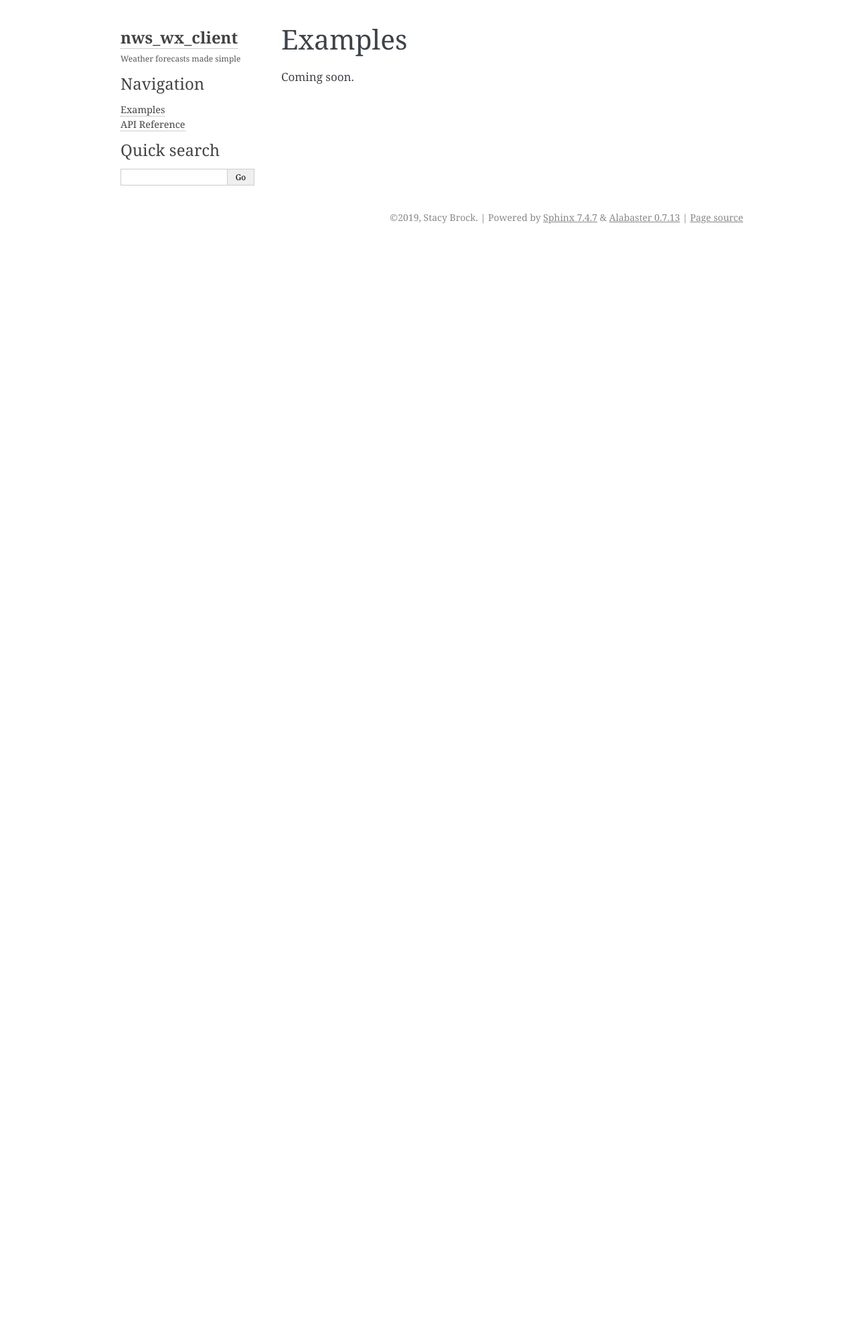
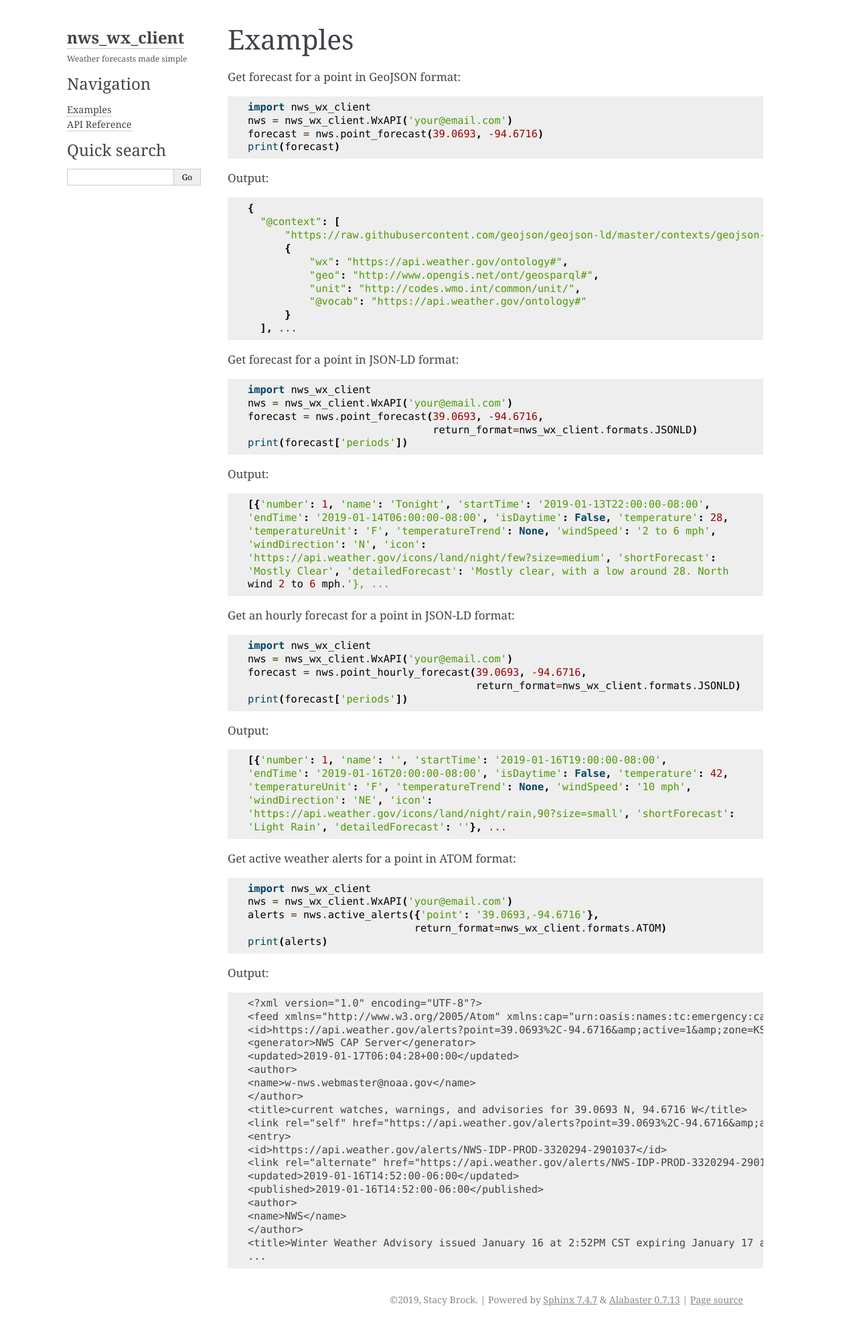
Before and after one commit to stacybrock/nwswx, a Sphinx documentation site: the page built from docs/examples.rst, in a window 1280 px wide. Shown: the whole page at 67% size. Built offline with Sphinx 7.4.7, drawn with Linux system fonts in a browser that asks for light colours; before the commit the page ends 900 px from its top, so only the background shows below that.

Commit message:
Use format helper instead of constants

```diff
--- a/docs/_static/custom.css
+++ b/docs/_static/custom.css
@@ -1,3 +1,7 @@
+div.document {
+    width: 1100px;
+}
+
 div.sphinxsidebar {
     font-size: 12px;
 }
--- a/docs/examples.rst
+++ b/docs/examples.rst
@@ -1,4 +1,88 @@
 Examples
 ========
 
-Coming soon.
+Get forecast for a point in GeoJSON format::
+
+  import nws_wx_client
+  nws = nws_wx_client.WxAPI('your@email.com')
+  forecast = nws.point_forecast(39.0693, -94.6716)
+  print(forecast)
+
+Output::
+
+  {
+    "@context": [
+        "https://raw.githubusercontent.com/geojson/geojson-ld/master/contexts/geojson-base.jsonld",
+        {
+            "wx": "https://api.weather.gov/ontology#",
+            "geo": "http://www.opengis.net/ont/geosparql#",
+            "unit": "http://codes.wmo.int/common/unit/",
+            "@vocab": "https://api.weather.gov/ontology#"
+        }
+    ], ...
+
+Get forecast for a point in JSON-LD format::
+
+  import nws_wx_client
+  nws = nws_wx_client.WxAPI('your@email.com')
+  forecast = nws.point_forecast(39.0693, -94.6716,
+                                return_format=nws_wx_client.formats.JSONLD)
+  print(forecast['periods'])
+
+Output::
+
+  [{'number': 1, 'name': 'Tonight', 'startTime': '2019-01-13T22:00:00-08:00',
+  'endTime': '2019-01-14T06:00:00-08:00', 'isDaytime': False, 'temperature': 28,
+  'temperatureUnit': 'F', 'temperatureTrend': None, 'windSpeed': '2 to 6 mph',
+  'windDirection': 'N', 'icon':
+  'https://api.weather.gov/icons/land/night/few?size=medium', 'shortForecast':
+  'Mostly Clear', 'detailedForecast': 'Mostly clear, with a low around 28. North
+  wind 2 to 6 mph.'}, ...
+
+Get an hourly forecast for a point in JSON-LD format::
+
+  import nws_wx_client
+  nws = nws_wx_client.WxAPI('your@email.com')
+  forecast = nws.point_hourly_forecast(39.0693, -94.6716,
+                                       return_format=nws_wx_client.formats.JSONLD)
+  print(forecast['periods'])
+
+Output::
+
+  [{'number': 1, 'name': '', 'startTime': '2019-01-16T19:00:00-08:00',
+  'endTime': '2019-01-16T20:00:00-08:00', 'isDaytime': False, 'temperature': 42,
+  'temperatureUnit': 'F', 'temperatureTrend': None, 'windSpeed': '10 mph',
+  'windDirection': 'NE', 'icon':
+  'https://api.weather.gov/icons/land/night/rain,90?size=small', 'shortForecast':
+  'Light Rain', 'detailedForecast': ''}, ...
+
+Get active weather alerts for a point in ATOM format::
+
+  import nws_wx_client
+  nws = nws_wx_client.WxAPI('your@email.com')
+  alerts = nws.active_alerts({'point': '39.0693,-94.6716'},
+                             return_format=nws_wx_client.formats.ATOM)
+  print(alerts)
+
+Output::
+
+  <?xml version="1.0" encoding="UTF-8"?>
+  <feed xmlns="http://www.w3.org/2005/Atom" xmlns:cap="urn:oasis:names:tc:emergency:cap:1.2">
+  <id>https://api.weather.gov/alerts?point=39.0693%2C-94.6716&amp;active=1&amp;zone=KSZ104%2CKSC209</id>
+  <generator>NWS CAP Server</generator>
+  <updated>2019-01-17T06:04:28+00:00</updated>
+  <author>
+  <name>w-nws.webmaster@noaa.gov</name>
+  </author>
+  <title>current watches, warnings, and advisories for 39.0693 N, 94.6716 W</title>
+  <link rel="self" href="https://api.weather.gov/alerts?point=39.0693%2C-94.6716&amp;active=1&amp;zone=KSZ104%2CKSC209"/>
+  <entry>
+  <id>https://api.weather.gov/alerts/NWS-IDP-PROD-3320294-2901037</id>
+  <link rel="alternate" href="https://api.weather.gov/alerts/NWS-IDP-PROD-3320294-2901037"/>
+  <updated>2019-01-16T14:52:00-06:00</updated>
+  <published>2019-01-16T14:52:00-06:00</published>
+  <author>
+  <name>NWS</name>
+  </author>
+  <title>Winter Weather Advisory issued January 16 at 2:52PM CST expiring January 17 at 9:00AM CST by NWS Kansas City/Pleasant HIll MO</title>
+  ...
--- a/nws_wx_client/__init__.py
+++ b/nws_wx_client/__init__.py
@@ -1,6 +1,8 @@
-"""A simple Python 3 client for the NOAA NWS Wx Forecast API"""
+"""A Python 3 client for the NOAA NWS Weather Forecast API"""
 
 from .api import WxAPI
+
+from .format_types import formats
 
 from .__version__ import (
     __title__, __description__, __version__,
```
Also changed, not shown: README.md (+44 -8 lines), docs/api.rst (+22 -3 lines), 5 other files.
